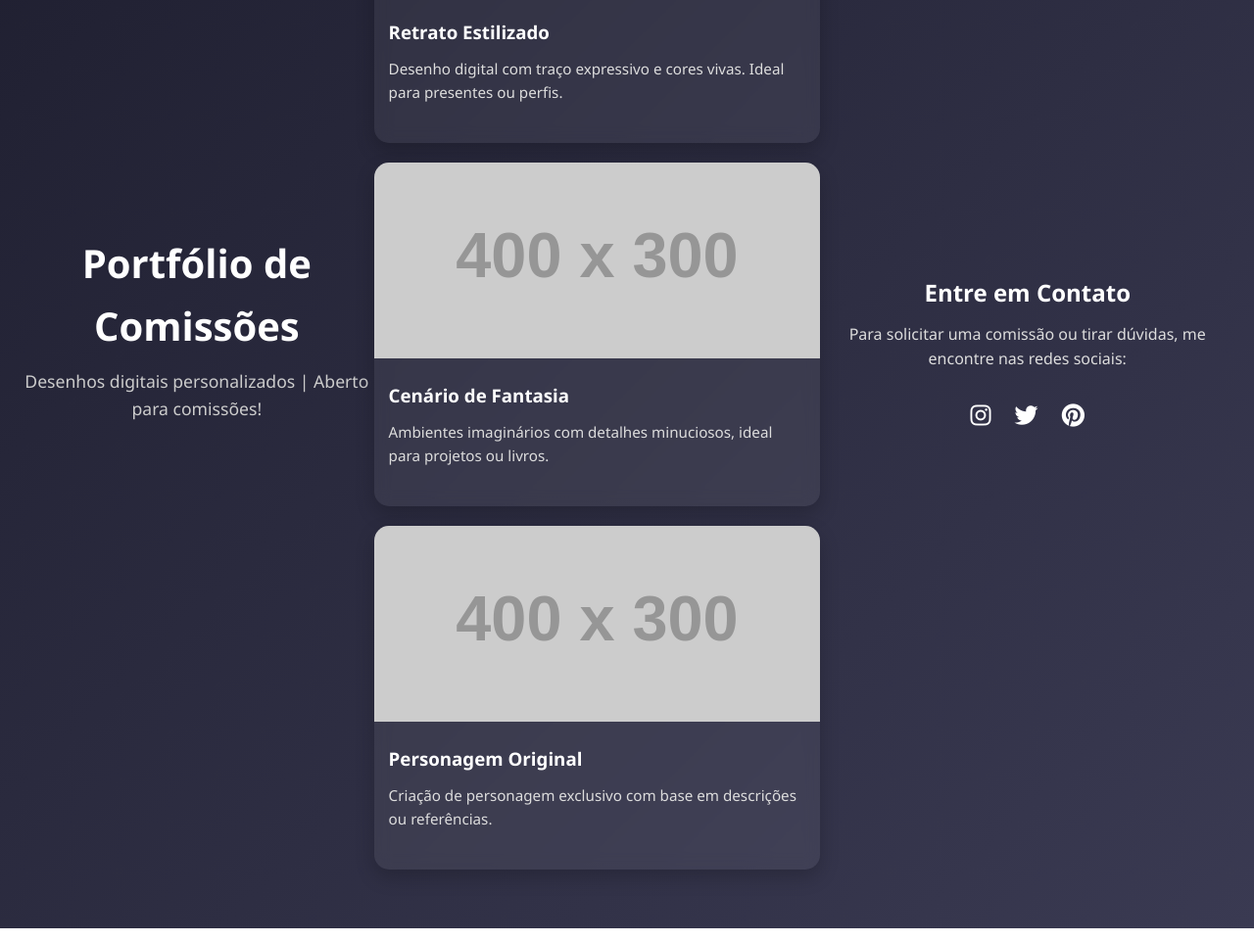
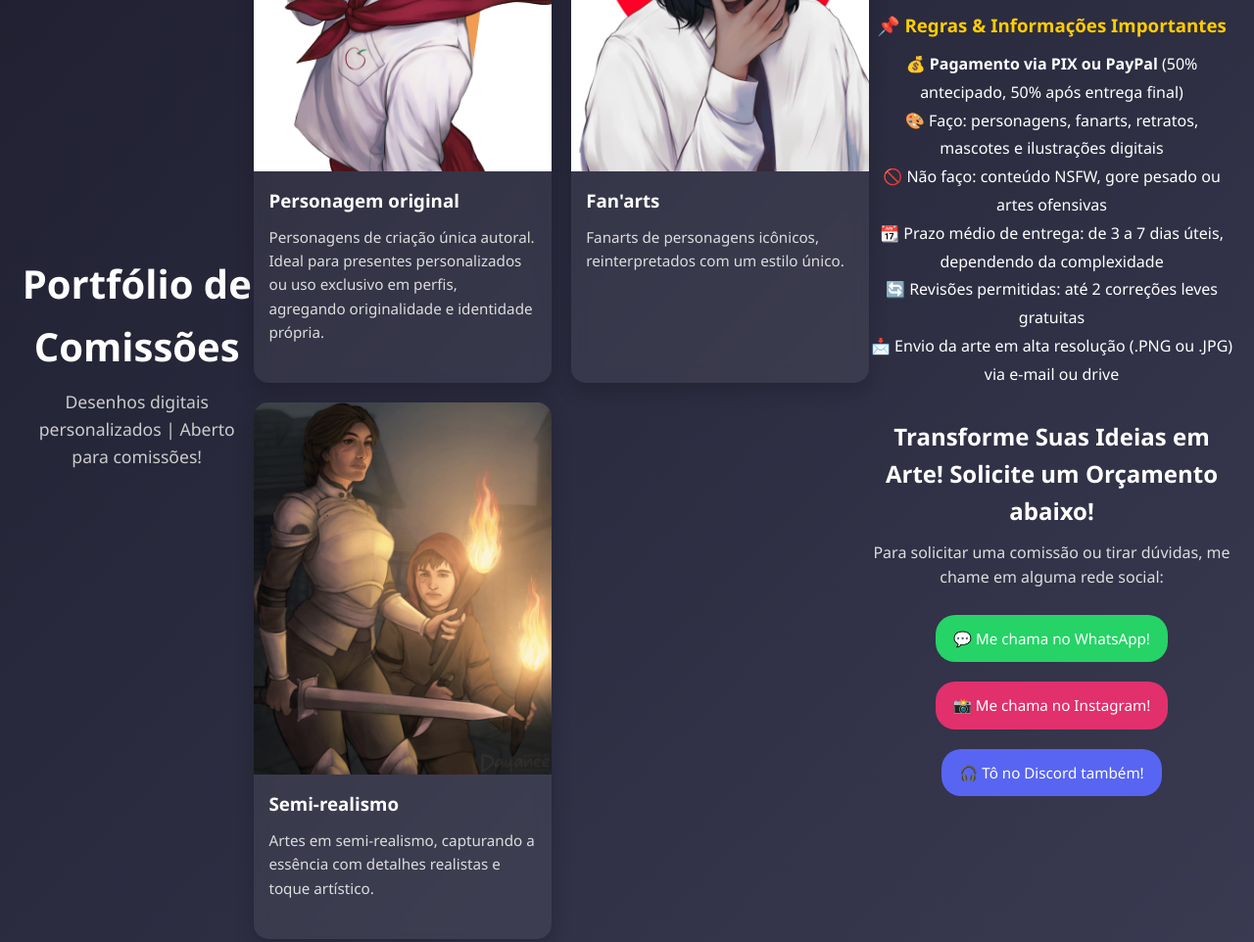
Before and after one commit to udaniew/Linktree_daianegit, a plain HTML site: page comissões.html in a window 1280 px wide. Shown: the part 225-1187 px from the top of the page at 98% size. Drawn offline with Linux system fonts and the light colour scheme; files that its build step writes are made by us from their sources; placeholder pictures from the web are drawn by us.

Commit message:
página comissões
criação de páginas comissões, adição de desenhos e chamada para contato.

```diff
--- a/comissões.html
+++ b/comissões.html
@@ -58,9 +58,9 @@
 
     .art-card img {
       width: 100%;
-      height: 200px;
-      object-fit: cover;
+      height: auto;
       cursor: pointer;
+      display: block;
     }
 
     .art-card .content {
@@ -113,10 +113,13 @@
       max-width: 90%;
       max-height: 80vh;
       transition: transform 0.2s;
+      transform-origin: center;
+      z-index: 1;
     }
 
     .modal .controls {
       margin-top: 10px;
+      z-index: 2;
     }
 
     .modal .controls button {
@@ -127,6 +130,7 @@
       font-size: 1.2rem;
       border-radius: 5px;
       cursor: pointer;
+      z-index: 2;
     }
 
     .modal .close-btn {
@@ -136,6 +140,7 @@
       font-size: 2rem;
       color: white;
       cursor: pointer;
+      z-index: 2;
     }
 
     @media (max-width: 600px) {
@@ -144,7 +149,7 @@
       }
 
       .art-card img {
-        height: 150px;
+        height: auto;
       }
     }
   </style>
@@ -158,39 +163,63 @@
 
   <section class="portfolio">
     <div class="art-card">
-      <img src="../Linktree_daianegit/imagens/arts/folha_na_cabeça.jpeg" alt="Arte 1" onclick="openModal(this.src)">
+      <img src="../Linktree_daianegit/imagens/arts/folha_na_cabeça.jpeg" alt="Arte 1" onclick="openModal(this)">
       <div class="content">
-        <h3>Retrato Estilizado</h3>
-        <p>Desenho digital com traço expressivo e cores vivas. Ideal para presentes ou perfis.</p>
+        <h3>Personagem original</h3>
+        <p>Personagens de criação única autoral. Ideal para presentes personalizados ou uso exclusivo em perfis, agregando originalidade e identidade própria.</p>
       </div>
     </div>
 
     <div class="art-card">
-      <img src="https://via.placeholder.com/400x300" alt="Arte 2" onclick="openModal(this.src)">
+      <img src="../Linktree_daianegit/imagens/arts/mulher_de_touca.jpeg" alt="Arte 2" onclick="openModal(this)">
       <div class="content">
-        <h3>Cenário de Fantasia</h3>
-        <p>Ambientes imaginários com detalhes minuciosos, ideal para projetos ou livros.</p>
+        <h3>Fan'arts</h3>
+        <p>Fanarts de personagens icônicos, reinterpretados com um estilo único.</p>
       </div>
     </div>
 
     <div class="art-card">
-      <img src="https://via.placeholder.com/400x300" alt="Arte 3" onclick="openModal(this.src)">
+      <img src="../Linktree_daianegit/imagens/arts/medieval.jpeg" alt="Arte 3" onclick="openModal(this)">
       <div class="content">
-        <h3>Personagem Original</h3>
-        <p>Criação de personagem exclusivo com base em descrições ou referências.</p>
+        <h3>Semi-realismo</h3>
+        <p>Artes em semi-realismo, capturando a essência com detalhes realistas e toque artístico.</p>
       </div>
     </div>
   </section>
 
-  <section class="contact">
-    <h2>Entre em Contato</h2>
-    <p>Para solicitar uma comissão ou tirar dúvidas, me encontre nas redes sociais:</p>
-    <div class="social-icons">
-      <a href="#"><i class="fab fa-instagram"></i></a>
-      <a href="#"><i class="fab fa-twitter"></i></a>
-      <a href="#"><i class="fab fa-pinterest"></i></a>
-    </div>
-  </section>
+<section class="contact">
+
+  <div class="commission-info" style="margin: 30px 0;">
+    <h3 style="color: #ffcc00;">📌 Regras & Informações Importantes</h3>
+    <ul style="list-style: none; padding-left: 0; margin-top: 10px; line-height: 1.8;">
+      <li>💰 <strong>Pagamento via PIX ou PayPal</strong> (50% antecipado, 50% após entrega final)</li>
+      <li>🎨 Faço: personagens, fanarts, retratos, mascotes e ilustrações digitais</li>
+      <li>🚫 Não faço: conteúdo NSFW, gore pesado ou artes ofensivas</li>
+      <li>📆 Prazo médio de entrega: de 3 a 7 dias úteis, dependendo da complexidade</li>
+      <li>🔄 Revisões permitidas: até 2 correções leves gratuitas</li>
+      <li>📩 Envio da arte em alta resolução (.PNG ou .JPG) via e-mail ou drive</li>
+    </ul>
+  </div>
+
+  <h2>Transforme Suas Ideias em Arte! Solicite um Orçamento abaixo!</h2>
+  <p>Para solicitar uma comissão ou tirar dúvidas, me chame em alguma rede social:</p>
+
+<div class="social-bubbles" style="display: flex; justify-content: center; gap: 20px; flex-wrap: wrap; margin-top: 15px;">
+  <a href="https://wa.me/5511999999999" target="_blank" style="background: #25D366; color: white; padding: 12px 18px; border-radius: 20px; text-decoration: none; font-size: 0.95rem; display: flex; align-items: center;">
+    💬 Me chama no WhatsApp!
+  </a>
+  <a href="https://instagram.com/seuuser" target="_blank" style="background: #E1306C; color: white; padding: 12px 18px; border-radius: 20px; text-decoration: none; font-size: 0.95rem; display: flex; align-items: center;">
+    📸 Me chama no Instagram!
+  </a>
+  <a href="https://discord.com/users/seu_id" target="_blank" style="background: #5865F2; color: white; padding: 12px 18px; border-radius: 20px; text-decoration: none; font-size: 0.95rem; display: flex; align-items: center;">
+    🎧 Tô no Discord também!
+  </a>
+</div>
+
+
+</section>
+
+
 
   <div class="modal" id="imageModal">
     <span class="close-btn" onclick="closeModal()">&times;</span>
@@ -204,11 +233,11 @@
   <script>
     let scale = 1;
 
-    function openModal(src) {
+    function openModal(imgElement) {
       const modal = document.getElementById('imageModal');
       const modalImg = document.getElementById('modalImg');
       modal.style.display = 'flex';
-      modalImg.src = src;
+      modalImg.src = imgElement.src;
       scale = 1;
       modalImg.style.transform = `scale(${scale})`;
     }
```
Also changed, not shown: imagens/arts/medieval.jpeg (added), imagens/arts/mulher_de_touca.jpeg (added).
